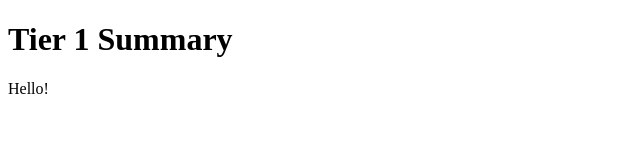
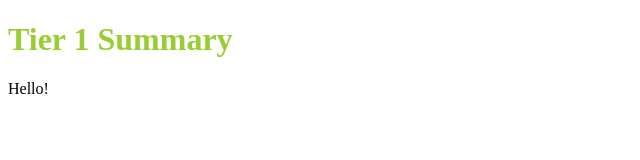
Before and after one commit to anniessa/Tier-1-practice, a plain HTML site: page index.html in a window 1280 px wide. Shown: the whole page, without its empty margins (0-640 px from the left). Drawn offline with Linux system fonts and the light colour scheme.

Commit message:
added styleguide

```diff
--- a/index.html
+++ b/index.html
@@ -4,6 +4,8 @@
     <meta charset="UTF-8">
     <meta http-equiv="X-UA-Compatible" content="IE=edge">
     <meta name="viewport" content="width=device-width, initial-scale=1.0">
+    <!---link the stylesheet-->
+    <link href="main.css" rel="stylesheet" />
     <title>Tier 1 Practice</title>
 </head>
 <body>
--- /dev/null
+++ b/main.css
@@ -0,0 +1,3 @@
+h1 {
+    color: yellowgreen
+}
```
